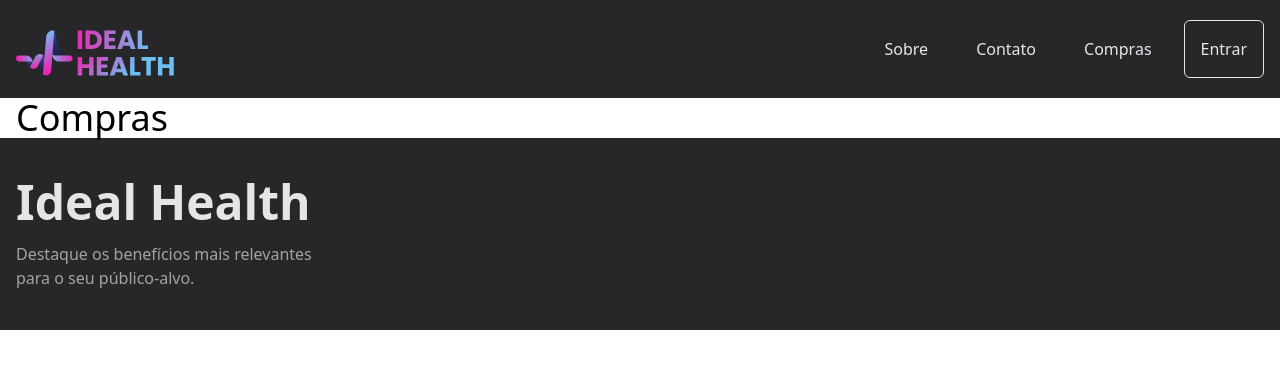
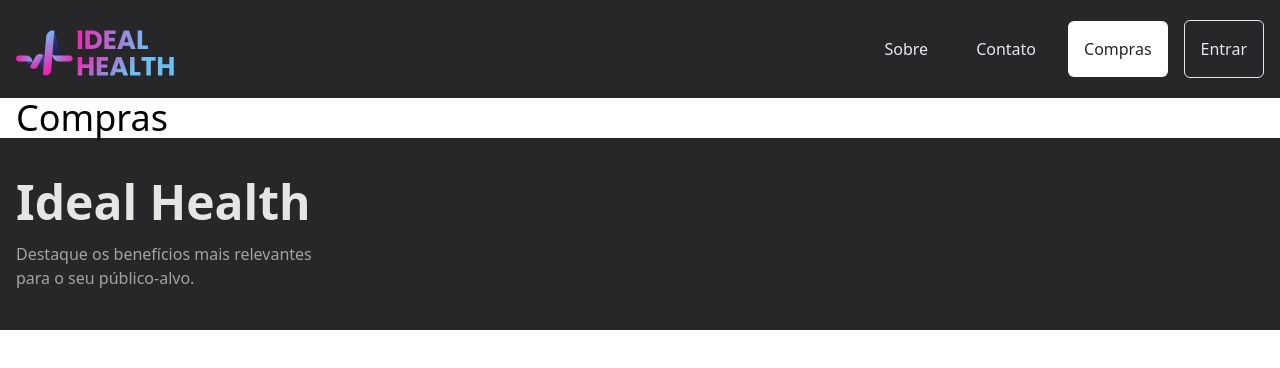
Before and after one commit to idhealthsys/idealheath-front, a Next.js app: page /compras in a window 1280 px wide. Shown: the top 368 px of the page. Built offline with nearby package versions, Linux system fonts and the light colour scheme.

Commit message:
melhorei alguns estilos

```diff
--- a/src/app/fale-conosco/page.tsx
+++ b/src/app/fale-conosco/page.tsx
@@ -90,8 +90,8 @@
                 Mensagem
                 <textarea
                   className="p-4 mb-4 mt-2 border-2 border-gray-300 rounded-md transition-all
-              ease-in-out focus:border-roxo-400 focus:ring-0 focus:ring-roxo-100
-              focus:shadow-[0_0_0_4px_#8F97CE]"
+                  ease-in-out focus:border-roxo-400 focus:ring-0 focus:ring-roxo-100
+                  focus:outline-none focus:shadow-[0_0_0_4px_#8F97CE]"
                   name="mensagem"
                   id="mensagem"
                   cols={30}
--- a/src/components/Home/Solucoes.tsx
+++ b/src/components/Home/Solucoes.tsx
@@ -15,7 +15,7 @@
 export default function Solucoes() {
   const [solucao, setSolucao] = React.useState(1);
 
-  const exibirSolucao = (index: any) => {
+  const exibirSolucao = (index: number) => {
     setSolucao(index);
   };
 
@@ -159,7 +159,7 @@
             solucao === 4 ? "shadow-[0_0_0_4px_#2D3674]" : ""
           } border flex items-center justify-center rounded-md transition bg-[#ffc8ec]`}
         >
-          ⠀<IconUserEdit size={32} color="#4E0C37" />⠀
+          ⠀<IconUserEdit size={32} color="#4E0C37"/>⠀
         </button>
         <button
           onClick={() => exibirSolucao(5)}
--- a/src/components/Shared/FormsComponets/customInput.tsx
+++ b/src/components/Shared/FormsComponets/customInput.tsx
@@ -30,7 +30,7 @@
         placeholder={placeholder}
         onChange={onChange}
         className="p-3 mb-4 border-2 focus-outline-none border-gray-300 rounded-md
-        w-full transition-all ease-in-out focus:border-roxo-400 focus:ring-0 focus:ring-roxo-100
+        w-full transition-all ease-in-out focus:border-roxo-400 focus:ring-0 focus:ring-roxo-100 focus:outline-none
         focus:shadow-[0_0_0_4px_#8F97CE]"
       />
       <p></p>
--- a/src/components/Shared/header.tsx
+++ b/src/components/Shared/header.tsx
@@ -4,8 +4,6 @@
 import Image from "next/image";
 import Logo from "../../../public/logo.svg";
 import { usePathname } from "next/navigation";
-
-
 
 const Header = () => {
   const pathname = usePathname();
@@ -19,7 +17,7 @@
   }
   return (
     <>
-      <header>
+      <header className="sticky top-0 z-50">
         <div className={`bg-zinc-800 py-5 `}>
           <div className=" container flex justify-between items-center">
             <Link href="/">
@@ -44,7 +42,11 @@
               <ul className="lg:flex lg:flex-wrap items-center lg:gap-4 max-lg:z-60 max-lg:absolute max-lg:divide-y-2 max-lg:divide-white/10 max-lg:p-8 max-lg:w-full max-lg:text-2xl ">
                 <li className="max-lg:animate-slideIn max-lg:opacity-0 max-lg:animate-1">
                   <Link
-                    className={`text-gray-200 lg:hover:bg-white lg:hover:text-black p-4 lg:rounded-md block transition max-lg:hover:bg-white/10`}
+                    className={`${
+                      pathname === "/sobre"
+                        ? "bg-white text-stone-800"
+                        : "text-gray-200"
+                    } text-gray-200 lg:hover:bg-white lg:hover:text-black p-4 lg:rounded-md block transition duration-300 max-lg:hover:bg-white/10`}
                     href={"/sobre"}
                   >
                     Sobre
@@ -52,7 +54,11 @@
                 </li>
                 <li className="max-lg:animate-slideIn max-lg:opacity-0 max-lg:animate-2">
                   <Link
-                    className={`text-gray-200 lg:hover:bg-white lg:hover:text-black p-4 rounded-md max-lg:rounded-none block transitio n max-lg:hover:bg-white/10`}
+                    className={`${
+                      pathname === "/fale-conosco"
+                        ? "bg-white text-stone-800"
+                        : "text-gray-200"
+                    } text-gray-200 lg:hover:bg-white lg:hover:text-black p-4 rounded-md max-lg:rounded-none block transition duration-300 max-lg:hover:bg-white/10`}
                     href={"/fale-conosco"}
                   >
                     Contato
@@ -60,7 +66,11 @@
                 </li>
                 <li className="max-lg:animate-slideIn max-lg:opacity-0 max-lg:animate-3">
                   <Link
-                    className={`text-gray-200 lg:hover:bg-white lg:hover:text-black p-4 rounded-md max-lg:rounded-none block transition max-lg:hover:bg-white/10`}
+                    className={`${
+                      pathname === "/compras"
+                        ? "bg-white text-stone-800"
+                        : "text-gray-200"
+                    } text-gray-200 lg:hover:bg-white lg:hover:text-black p-4 rounded-md max-lg:rounded-none block transition duration-300 max-lg:hover:bg-white/10`}
                     href={"/compras"}
                   >
                     Compras
```
Also changed, not shown: 1 other file (tests, documents, lock files or other folders).
